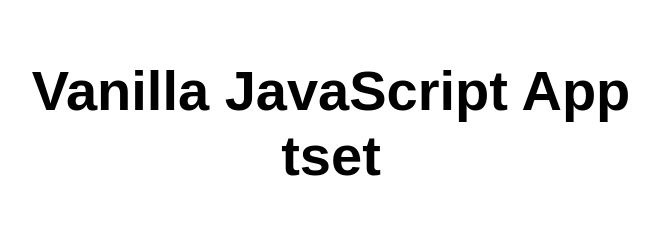
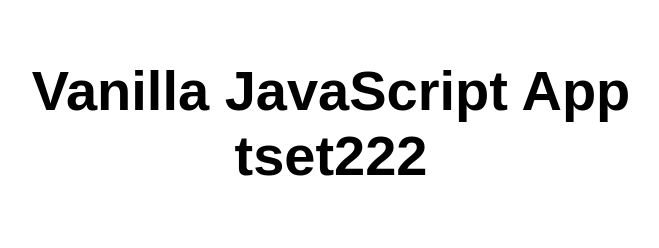
Before and after one commit to kohei-miyoshi/swa-config-test, a website: page src/index.html in a window 1280 px wide. Shown: the whole page, without its empty margins (309-968 px from the left). Drawn offline with Linux system fonts and the light colour scheme.

Commit message:
Update index.html

```diff
--- a/src/index.html
+++ b/src/index.html
@@ -10,7 +10,7 @@
 
 <body>
   <main>
-    <h1>Vanilla JavaScript App tset</h1>
+    <h1>Vanilla JavaScript App tset222</h1>
   </main>
 </body>
 
```
